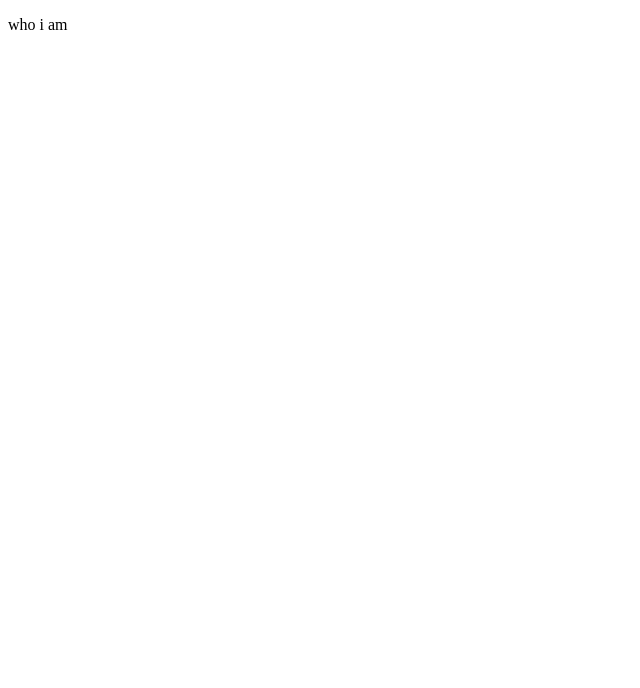
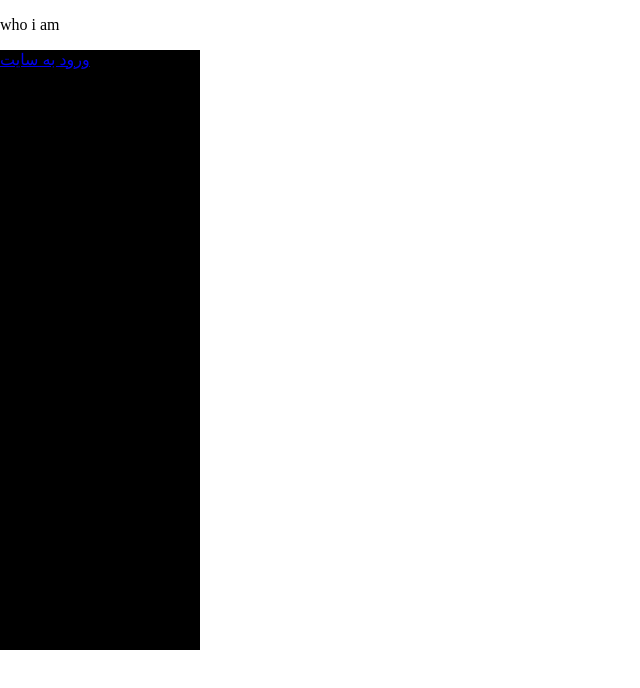
Before and after one commit to 0H0-I-0M/who-i-am-project, a plain HTML site: page index.html in a window 1280 px wide. Shown: the whole page, without its empty margins (0-640 px from the left). Drawn offline with Linux system fonts and the light colour scheme.

Commit message:
addon style with css

```diff
--- a/index.html
+++ b/index.html
@@ -17,12 +17,7 @@
 
 <div class="koni">
 
-    <div>
-
-
-
-    </div>
-
+    <a href="https://kiyabeat.ir">ورود به سایت</a>
 
 </div>
 
--- a/style.css
+++ b/style.css
@@ -0,0 +1,18 @@
+body{
+
+    margin: 0px !important;
+
+}
+
+
+.koni{
+
+    background-color: black;
+    width: 200px;
+    height: 600px;
+    position: fixed;
+    flex: 20px;
+
+
+
+}
```
